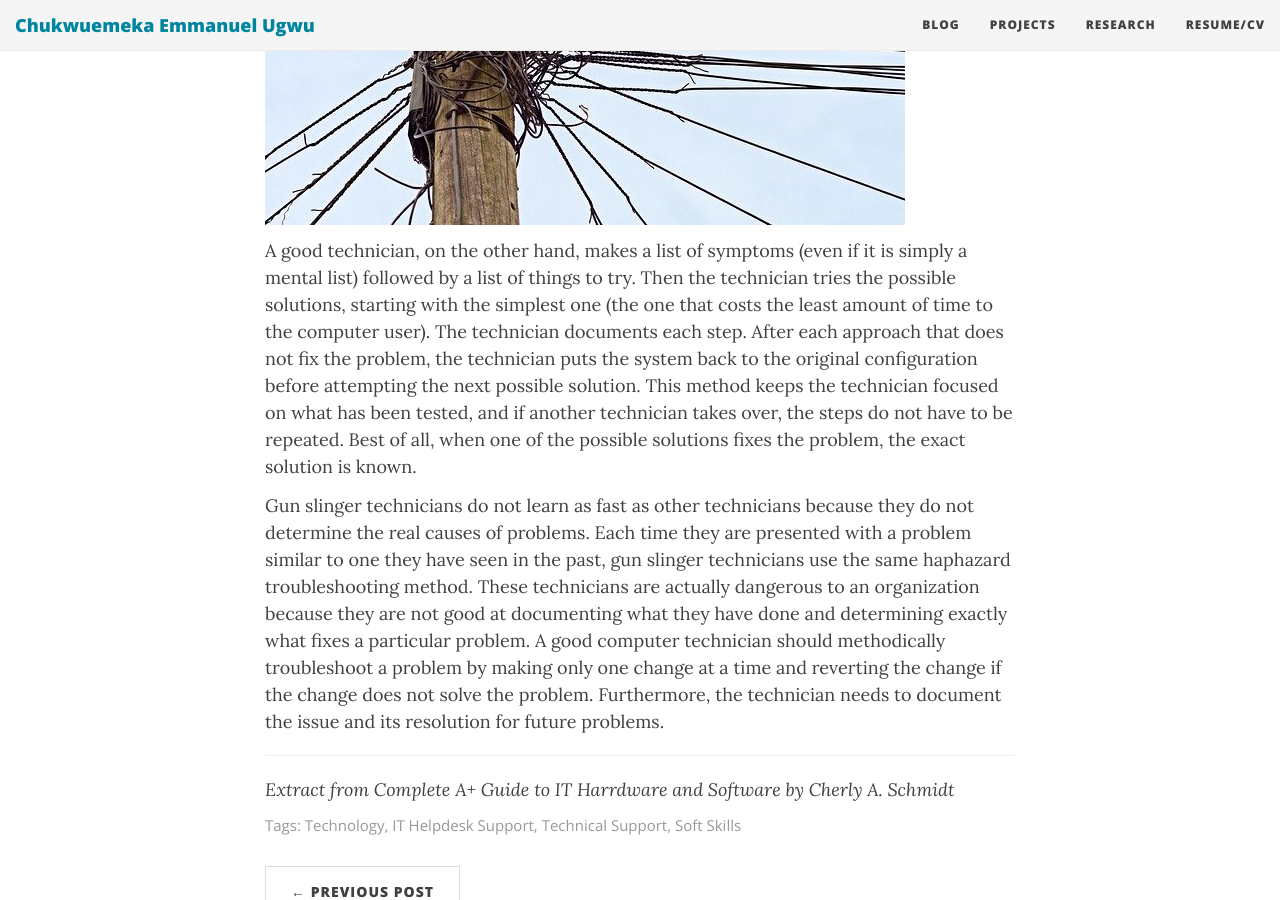
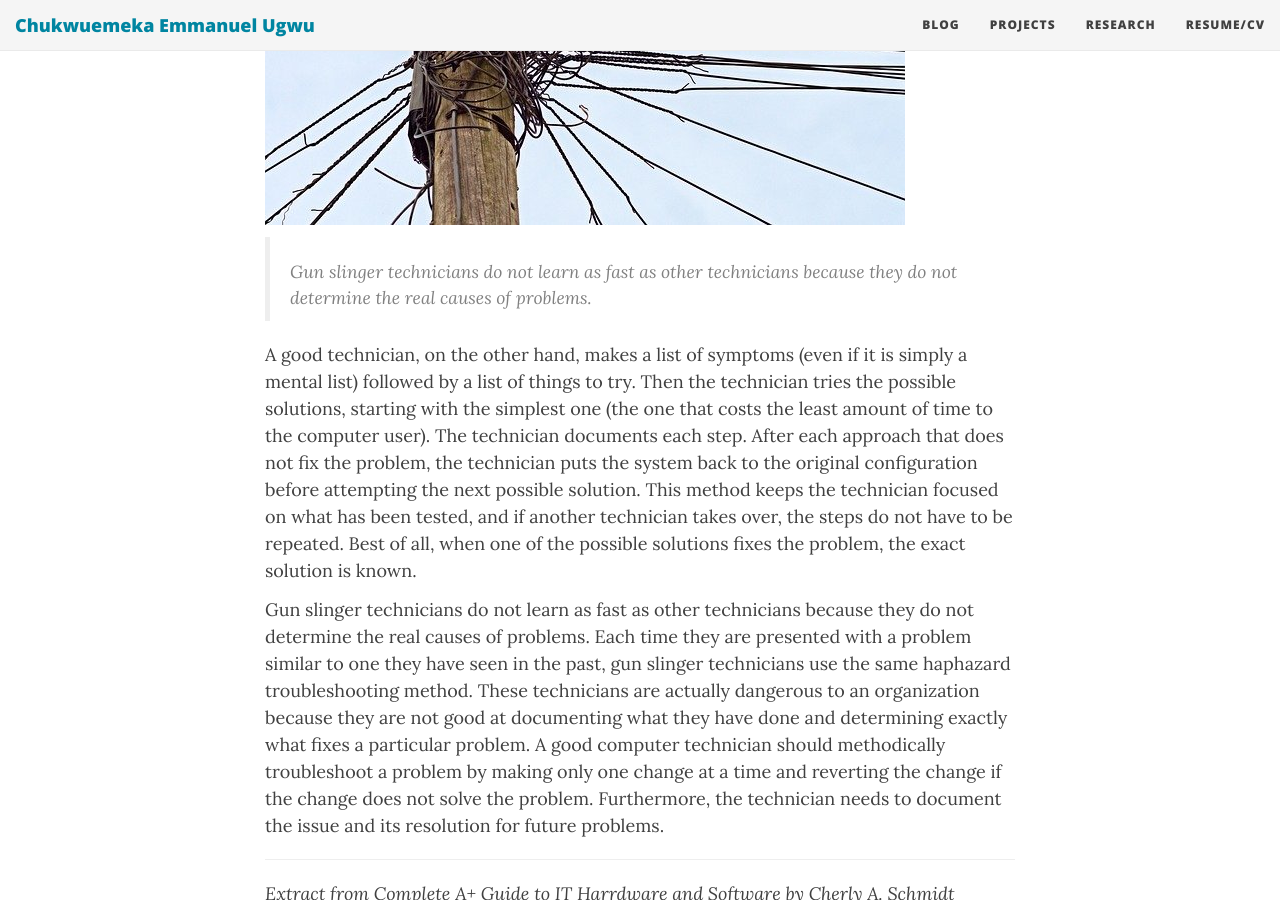
Before and after one commit to coolmechel/blog, a Jekyll site: the page built from _posts/2022-01-28-when-taking-things-apart.md, in a window 1280 px wide and 900 px high, scrolled down 1921 px. Built offline with Jekyll 4.4.1, drawn with Linux system fonts in a browser that asks for light colours; nearby versions of some CDN libraries; comment, search, counter and statistics services are not loaded.

Commit message:
Quoted words
Just editing more

```diff
--- a/_posts/2022-01-28-when-taking-things-apart.md
+++ b/_posts/2022-01-28-when-taking-things-apart.md
@@ -37,6 +37,8 @@ because it is easy to forget what has been tried when multiple things have been
 ***
 ![Scattered wires](../img/phone-line.jpg "Untidy Phone line")
 
+  > Gun slinger technicians do not learn as fast as other technicians because
+they do not determine the real causes of problems.
 
 A good technician, on the other hand, makes a list of symptoms (even if it is
 simply a mental list) followed by a list of things to try. Then the technician tries
```
Also changed, not shown: _posts/2022-01-28-testing-the-blog-pages.md (+1 -1 lines).
